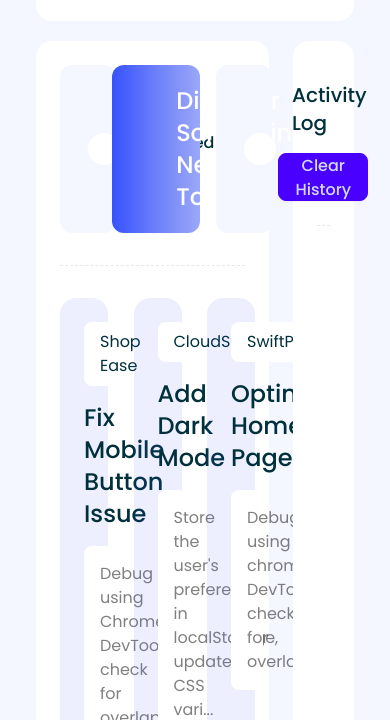
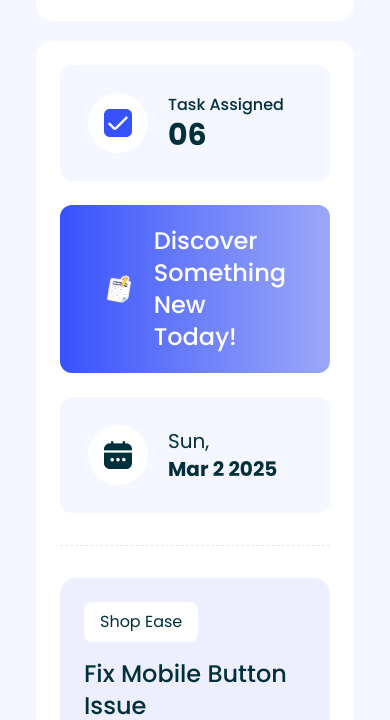
Before and after one commit to tanvir-webdev/assignment-5, a plain HTML site: page index.html in a window 390 px wide. Shown: the part 115-835 px from the top of the page. Drawn offline with nearby package versions, Linux system fonts and the light colour scheme.

Commit message:
Create responsive

```diff
--- a/index.html
+++ b/index.html
@@ -42,11 +42,11 @@
     </header>
     <!-- Task Section -->
     <main class="max-w-screen-2xl mx-auto mt-5 pb-14">
-        <!-- Task Heading -->
-        <div class="grid grid-cols-4 gap-6">
+        <div class="flex flex-col gap-8 md:grid md:grid-cols-4 md:gap-6">
             <section class="col-span-3 bg-white p-6 rounded-2xl">
-                <div class="grid grid-cols-4 gap-6  justify-between">
-                    <div class="flex  items-center bg-[#F4F7FF] p-7 rounded-xl">
+                <!-- Task Heading -->
+                <div class="md:flex md:flex-col lg:grid lg:grid-cols-4 gap-6  justify-between">
+                    <div class="mb-6 md:mb-0 flex  items-center bg-[#F4F7FF] p-7 rounded-xl">
                         <div class="bg-white p-4 rounded-full mr-5">
                             <img src="assets/checkbox.png" alt="">
                         </div>
@@ -56,7 +56,7 @@
                         </div>
                     </div>
                     <div id="go-to-blogs"
-                        class="col-span-2 flex gap-5 items-center bg-gradient-to-r from-[#3752FD] via-[#6C7FFA] to-[#9BA8F8] rounded-xl px-11 py-5 cursor-pointer">
+                        class="mb-6 md:mb-0 col-span-2 flex gap-5 items-center bg-gradient-to-r from-[#3752FD] via-[#6C7FFA] to-[#9BA8F8] rounded-xl px-11 py-5 cursor-pointer">
                         <div>
                             <img src="assets/board.png" alt="">
                         </div>
@@ -64,7 +64,7 @@
                             <h3>Discover Something <br> New Today!</h3>
                         </div>
                     </div>
-                    <div class="flex  items-center bg-[#F4F7FF] p-7 rounded-xl">
+                    <div class="mb-6 md:mb-0 flex  items-center bg-[#F4F7FF] p-7 rounded-xl">
                         <div class="bg-white p-4 rounded-full mr-5">
                             <img src="assets/calender.png" alt="">
                         </div>
@@ -83,7 +83,7 @@
 
                 <!-- Main Tasks -->
 
-                <div class="grid grid-cols-3 grid-rows-2 gap-9">
+                <div class="grid md:grid-cols-2 lg:grid-cols-3 lg:grid-rows-2 gap-9">
 
                     <!-- Task box - 1 -->
                     <div class="bg-[#3752FD17]  p-6 rounded-2xl">
```
